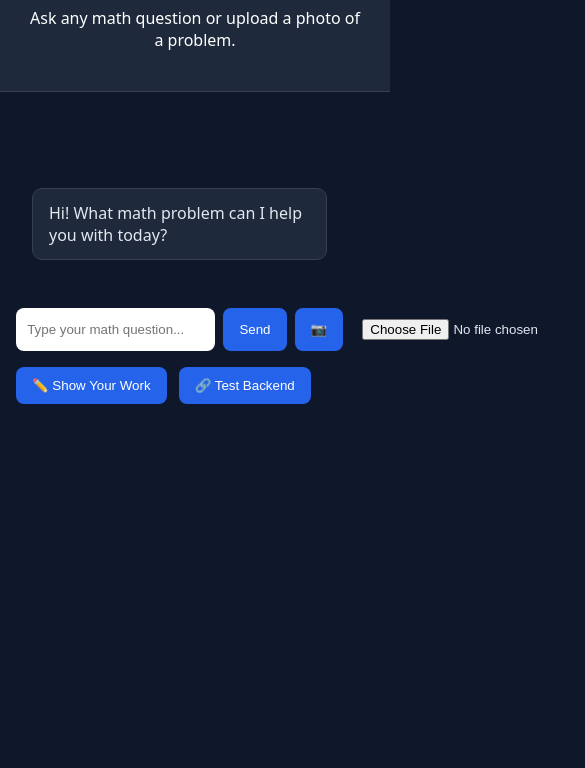
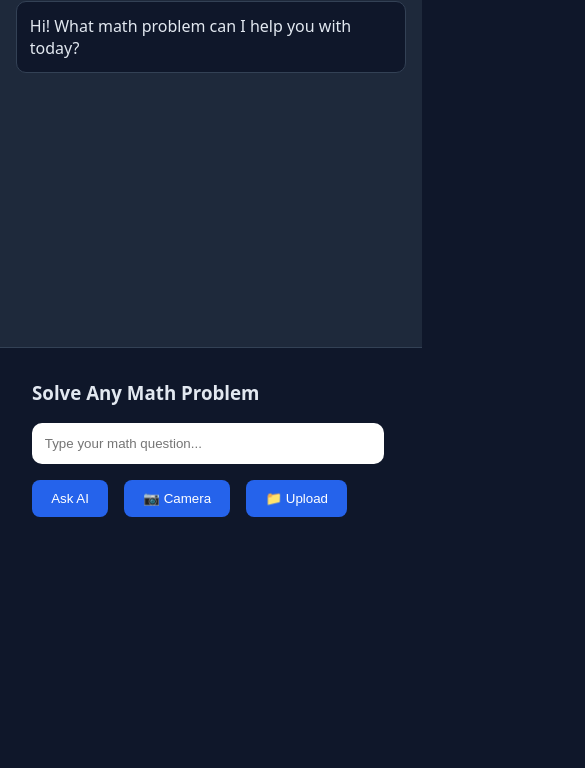
Before and after one commit to Jojo52924/math-tutor-site, a website: page tutor.html in a window 390 px wide. Shown: the part 76-844 px from the top of the page, 585 px wide, since content can reach past the window. Drawn offline with nearby package versions, Linux system fonts and the light colour scheme.

Commit message:
Update tutor experience

```diff
--- a/css/style.css
+++ b/css/style.css
@@ -241,66 +241,55 @@ body.dark .camera-btn {
   font-family: system-ui, sans-serif;
 }
 
-.tutor-page header {
-  text-align: center;
-  padding: 1.5rem;
+.tutor-page .container {
+  display: flex;
+  height: 100vh;
+  max-width: none;
+  margin: 0;
+  padding: 0;
+}
+
+.tutor-page .sidebar {
+  width: 35%;
   background: #1e293b;
-  border-bottom: 1px solid #334155;
-  display: block;
+  padding: 1rem;
+  overflow-y: auto;
+  border-right: 1px solid #334155;
+}
+
+.tutor-page .sidebar h2 {
+  margin-top: 0;
 }
 
 .tutor-page #chatBox {
-  max-width: 800px;
-  margin: 1.5rem auto;
-  padding: 1rem;
-  height: auto;
-  overflow-y: visible;
-  border: none;
+  height: calc(100vh - 4.5rem);
+  overflow-y: auto;
 }
 
-.tutor-page .chat-box {
-  background: transparent;
-  box-shadow: none;
-  padding: 0;
+.tutor-page .main {
+  flex: 1;
+  padding: 2rem;
 }
 
-.tutor-page .message,
-.tutor-page .msg {
-  padding: 0.8rem 1rem;
-  margin: 0.5rem 0;
-  border-radius: 10px;
-  max-width: 80%;
-}
-
-.tutor-page .user,
-.tutor-page .msg.user {
-  background: #2563eb;
-  color: white;
-  margin-left: auto;
-}
-
-.tutor-page .ai,
-.tutor-page .msg.ai {
-  background: #1e293b;
-  border: 1px solid #334155;
-}
-
-.tutor-page .input-area {
-  display: flex;
-  gap: 0.5rem;
-  max-width: 800px;
-  margin: 1rem auto;
+.tutor-page .main h3 {
+  margin-top: 0;
 }
 
 .tutor-page input {
-  flex: 1;
-  padding: 0.7rem;
-  border-radius: 8px;
+  width: 100%;
+  padding: 0.8rem;
+  border-radius: 10px;
   border: none;
+  margin-bottom: 1rem;
+}
+
+.tutor-page .buttons {
+  display: flex;
+  gap: 1rem;
 }
 
 .tutor-page button {
-  padding: 0.7rem 1rem;
+  padding: 0.7rem 1.2rem;
   border-radius: 8px;
   border: none;
   background: #2563eb;
@@ -311,10 +300,45 @@ body.dark .camera-btn {
 .tutor-page #cameraStream {
   display: none;
   width: 100%;
-  max-width: 800px;
-  margin: 1rem auto;
+  margin-top: 1rem;
 }
 
 .tutor-page #cameraCapture {
   display: none;
 }
+
+.tutor-page #chatBox .message {
+  padding: 0.8rem;
+  margin: 0.5rem 0;
+  border-radius: 10px;
+}
+
+.tutor-page .user {
+  background: #2563eb;
+  color: white;
+  margin-left: auto;
+  width: fit-content;
+}
+
+.tutor-page .ai {
+  background: #0f172a;
+  border: 1px solid #334155;
+  width: fit-content;
+}
+
+@media (max-width: 860px) {
+  .tutor-page .container {
+    flex-direction: column;
+    height: auto;
+  }
+
+  .tutor-page .sidebar {
+    width: 100%;
+    border-right: none;
+    border-bottom: 1px solid #334155;
+  }
+
+  .tutor-page #chatBox {
+    height: 40vh;
+  }
+}
--- a/package.json
+++ b/package.json
@@ -9,6 +9,7 @@
   },
   "dependencies": {
     "cors": "^2.8.0",
+    "dotenv": "^17.4.2",
     "express": "^4.19.0",
     "mathjs": "^14.8.1",
     "multer": "^1.4.5-lts.1",
--- a/tutor.html
+++ b/tutor.html
@@ -5,39 +5,33 @@
   <title>AI Math Tutor</title>
   <meta name="viewport" content="width=device-width, initial-scale=1" />
   <link rel="stylesheet" href="css/style.css" />
-  <script src="https://cdn.jsdelivr.net/npm/mathjax@3/es5/tex-mml-chtml.js"></script>
 </head>
 
 <body class="tutor-page">
-  <header>
-    <h1>AI Math Tutor</h1>
-    <p>Ask any math question or upload a photo of a problem.</p>
-  </header>
+  <div class="container tutor-layout">
+    <aside class="sidebar">
+      <h2>AI Math Tutor</h2>
+      <div id="chatBox"></div>
+    </aside>
 
-  <main class="container">
-    <div class="chat-box">
-      <div id="chatBox" class="messages"></div>
+    <main class="main">
+      <h3>Solve Any Math Problem</h3>
 
-      <div class="input-area">
-        <input id="userInput" type="text" placeholder="Type your math question..." />
-        <button onclick="sendMessage()">Send</button>
-        <button onclick="openCamera()">📷</button>
-        <input type="file" id="photoUpload" accept="image/*" onchange="uploadPhoto()" />
+      <input id="userInput" type="text" placeholder="Type your math question..." />
+
+      <div class="buttons">
+        <button onclick="sendMessage()">Ask AI</button>
+        <button onclick="openCamera()">📷 Camera</button>
+        <button onclick="document.getElementById('photoUpload').click()">📁 Upload</button>
       </div>
+
+      <input type="file" id="photoUpload" accept="image/*" onchange="uploadPhoto()" hidden />
 
       <video id="cameraStream" autoplay playsinline></video>
       <canvas id="cameraCapture"></canvas>
-
-      <div style="margin-top:1rem; display:flex; gap:0.75rem; flex-wrap:wrap; align-items:center;">
-        <button id="showWorkBtn" onclick="showWork()">✏️ Show Your Work</button>
-        <button id="testBackendBtn" onclick="testBackend()">🔗 Test Backend</button>
-      </div>
-      <div id="backendStatus" style="margin-top:0.75rem; font-size:0.95rem; color:#4b5563;"></div>
-      <div id="workOutput"></div>
-    </div>
-  </main>
+    </main>
+  </div>
 
   <script src="js/tutor.js"></script>
-  <script src="js/theme.js"></script>
 </body>
 </html>
```
Also changed, not shown: server.js (+59 -22 lines), 1 other file.
